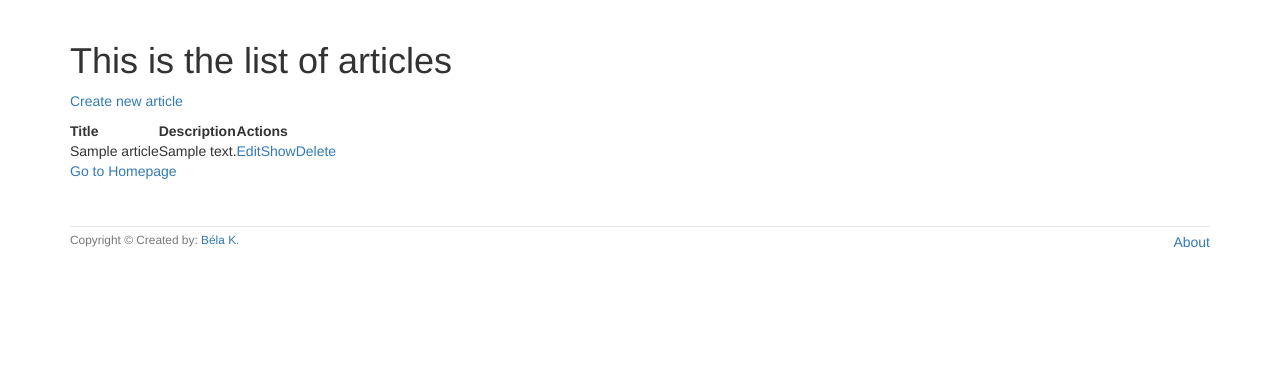
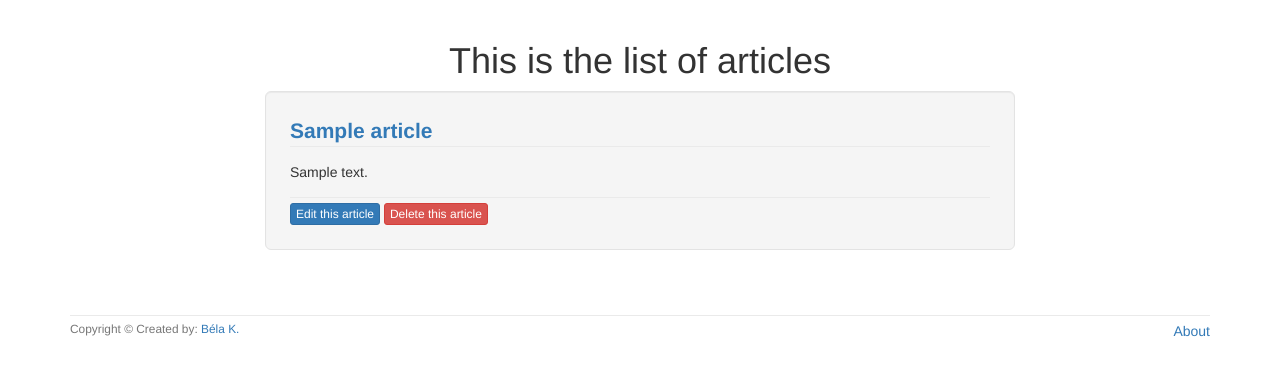
Before and after one commit to HoshiHUN/alpha-blog, a Rails app: page /articles in a window 1280 px wide. Shown: the part 52-428 px from the top of the page. Run offline with Rails 7, Linux system fonts and the light colour scheme; tables that the repository leaves empty hold one stand-in row (values such as "Sample post"); style sheets or scripts are compiled from the project's sources; some libraries are stand-ins or nearby versions.

Commit message:
Style articles listing page

```diff
--- a/app/assets/stylesheets/custom.css.scss
+++ b/app/assets/stylesheets/custom.css.scss
@@ -52,6 +52,17 @@ $navbar-default-bg: #000;
   margin-top: 0px;
 }
 
+.article-title {
+  font-weight: bold;
+  font-size: 1.5em;
+}
+
+.article-body {
+  border-top: 1px solid #eaeaea;
+  padding-top: 15px;
+  padding-bottom: 15px;
+}
+
 footer {
   margin-top: 45px;
   padding-top: 5px;
--- a/app/views/articles/index.html.erb
+++ b/app/views/articles/index.html.erb
@@ -1,22 +1,21 @@
-<h1>This is the list of articles</h1>
-<p>
-  <%= link_to "Create new article", new_article_path %>
-</p>
-<table>
-  <tr>
-    <th>Title</th>
-    <th>Description</th>
-    <th colspan ="3">Actions</th>
-  </tr>
+<h1 align="center">This is the list of articles</h1>
 
-  <% @articles.each do |article| %>
-  <tr>
-    <td><%= article.title %></td>
-    <td><%= article.description %></td>
-    <td><%= link_to 'Edit', edit_article_path(article) %></td>
-    <td><%= link_to 'Show', article_path(article) %></td>
-    <td><%= link_to 'Delete', article_path(article), method: :delete, data: {confirm: 'Are you sure?'} %></td>
-  </tr>
-  <% end %>
-</table>
-<%= link_to 'Go to Homepage', root_path %>
+<% @articles.each do |article| %>
+<div class="row">
+  <div class="col-xs-8 col-xs-offset-2">
+    <div class="well well-lg">
+      <div class="article-title">
+        <%= link_to article.title, article_path(article) %>
+      </div>
+      <div class="article-body">
+        <%= truncate(article.description, length: 100) %>
+      </div>
+      <div class="article-actions">
+        <%= link_to 'Edit this article', edit_article_path(article), class: "btn btn-xs btn-primary" %>
+        <%= link_to 'Delete this article', article_path(article),
+        method: :delete, data: {confirm: 'Are you sure?'}, class: "btn btn-xs btn-danger" %>
+      </div>
+    </div>
+  </div>
+</div>
+<% end %>
```
